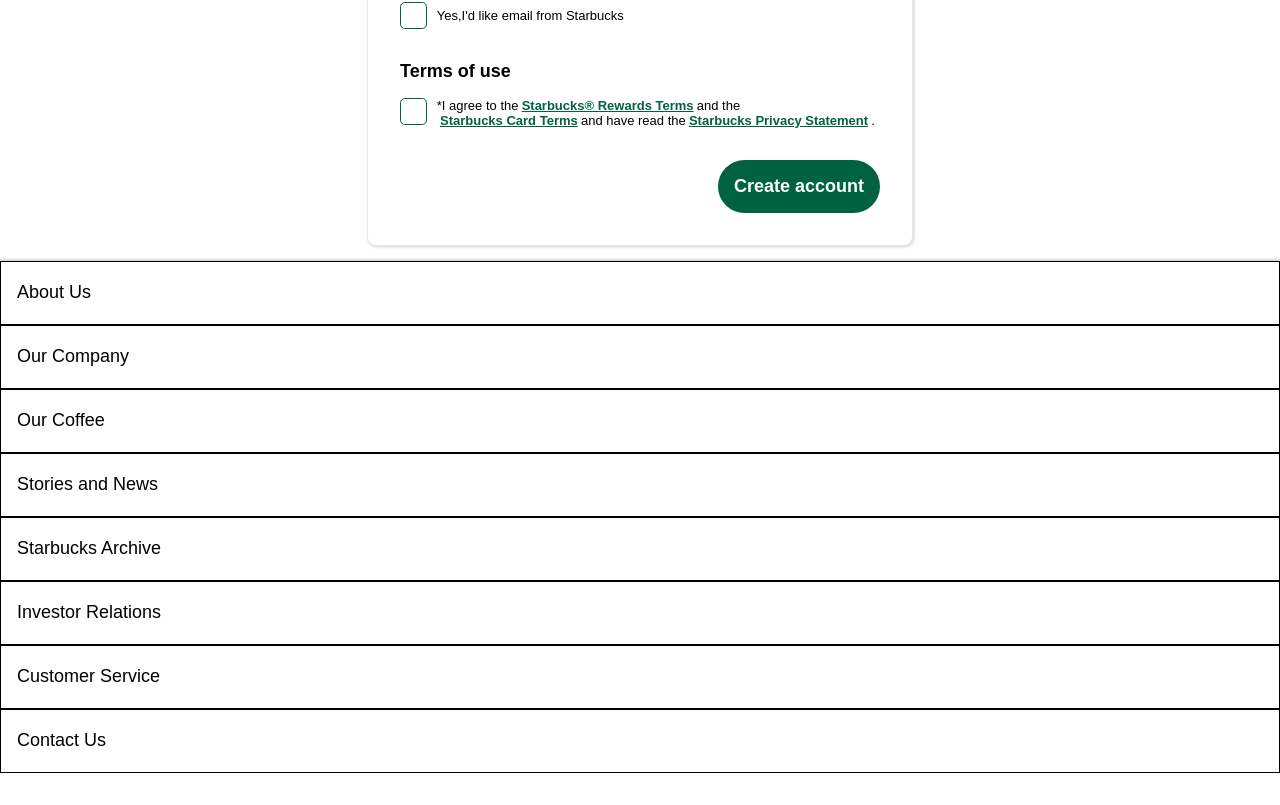
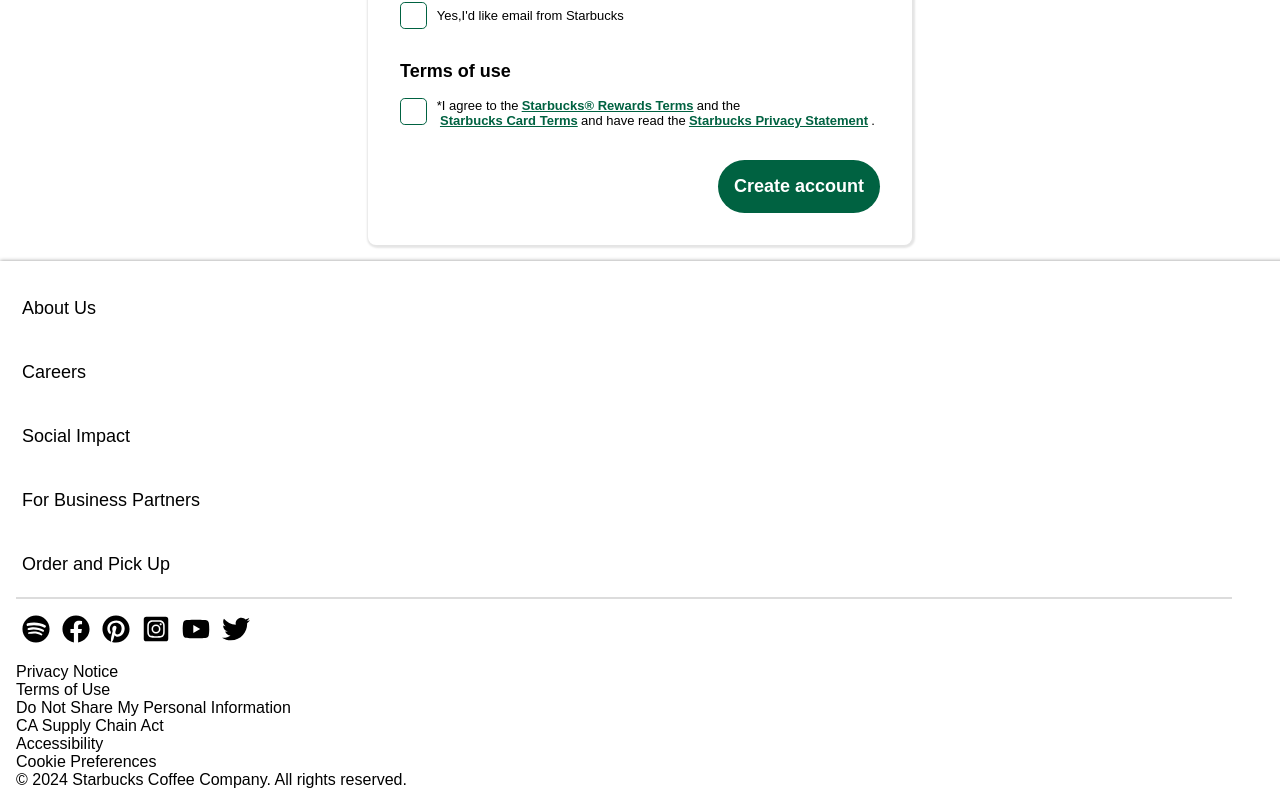
Before and after one commit to ArkadiyAkimov/Starbucks, a Next.js app: page /account/create in a window 1280 px wide. Shown: the part 856-1661 px from the top of the page. Before the commit the page ends 1629 px from the top, so only its background shows below. Built offline with nearby package versions, Linux system fonts and the light colour scheme.

Commit message:
12nth commit

```diff
--- a/src/components/Footer.tsx
+++ b/src/components/Footer.tsx
@@ -1,19 +1,112 @@
+import { useState } from 'react'
 import styles from '../styles/footer.module.scss'
+import { FaSpotify, FaFacebook, FaPinterest, FaInstagramSquare, FaYoutube, FaTwitter  } from "react-icons/fa";
+
+export interface DropDownItem{
+    name:string,
+    link:string
+}
+
+export interface DropDownSection {
+    title:string,
+    items: DropDownItem[]
+}
 
 export default function Footer(){
 
+    const [sections,setSections] = useState([false,false,false,false,false,false,false,false])
+
+    const toggleSection = (index: number) => {
+        setSections(prevSections => {
+          const updatedSections = [...prevSections];
+          updatedSections[index] = !updatedSections[index];
+          return updatedSections;
+        });
+      };
+
+    const dropDownSections = [
+        {title:"About Us",open:false,
+        items:[
+            {name:"Our Company",link:"/"},
+            {name:"Our Coffee",link:"/"},
+            {name:"Stories and News",link:"/"},
+            {name:"Starbucks Archive",link:"/"},
+            {name:"Investor Relations",link:"/"},
+            {name:"Customer Service",link:"/"},
+            {name:"Contact Us",link:"/"}
+        ]},
+        {title:"Careers",open:false,
+        items:[
+            {name:"Culture and Values",link:"/"},
+            {name:"Inclusion, Diversity, and Equity",link:"/"},
+            {name:"College Achievement Plan",link:"/"},
+            {name:"Alumni Community",link:"/"},
+            {name:"U.S. Careers",link:"/"},
+            {name:"International Careers",link:"/"}
+        ]},
+        {title:"Social Impact",open:false,
+        items:[
+            {name:"People",link:"/"},
+            {name:"Planet",link:"/"},
+            {name:"Environmental and Social Impact Reporting",link:"/"}
+        ]},
+        {title:"For Business Partners",open:false,
+        items:[
+            {name:"Landlord Support Center",link:"/"},
+            {name:"Suppliers",link:"/"},
+            {name:"Corporate Gift Card Sales",link:"/"},
+            {name:"Office and Foodservice Coffee",link:"/"}
+        ]},
+        {title:"Order and Pick Up",open:false,
+        items:[
+            {name:"Order on the App",link:"/"},
+            {name:"Order on the Web",link:"/"},
+            {name:"Delivery",link:"/"},
+            {name:"Order and Pick Up Options",link:"/"},
+            {name:"Explore and Find Coffee for Home",link:"/"}
+        ]}
+    ]
+
+
     return (
         <footer className={styles.footer}>
-            <div className={styles.drop_down_section}>
-            <button className={styles.drop_down_title}>About Us</button>
-                <button className={styles.drop_down_item}>Our Company</button>
-                <button className={styles.drop_down_item}>Our Coffee</button>
-                <button className={styles.drop_down_item}>Stories and News</button>
-                <button className={styles.drop_down_item}>Starbucks Archive</button>
-                <button className={styles.drop_down_item}>Investor Relations</button>
-                <button className={styles.drop_down_item}>Customer Service</button>
-                <button className={styles.drop_down_item}>Contact Us</button>
+            <div className={styles.categories}>
+            {
+                dropDownSections.map((dropSection,index) =>
+                <div className={`${styles.drop_down_section} ${sections[index] && styles.drop_down_section_open}`}>
+                    <button className={styles.drop_down_title}
+                    onClick={() => toggleSection(index) }> {dropSection.title} </button>
+                    {dropSection.items.map(dropItem =>
+                        <button className={styles.drop_down_item}> {dropItem.name} </button>)
+                        }
+                </div>)
+            }
             </div>
+
+           <div className={styles.socials}>
+            <button><FaSpotify size={28}/></button>
+
+            <button><FaFacebook size={28}/></button>
+
+            <button><FaPinterest  size={28}/></button>
+
+            <button><FaInstagramSquare size={28}/></button>
+
+            <button><FaYoutube size={28}/></button>
+
+            <button><FaTwitter size={28}/></button>
+
+           </div>
+
+           <div>
+            <div>Privacy Notice</div>
+            <div>Terms of Use</div>
+            <div>Do Not Share My Personal Information</div>
+            <div>CA Supply Chain Act</div>
+            <div>Accessibility</div>
+            <div>Cookie Preferences</div>
+           </div>
+           <div>© 2024 Starbucks Coffee Company. All rights reserved.</div>
         </footer>
     )
 }
--- a/src/styles/footer.module.scss
+++ b/src/styles/footer.module.scss
@@ -2,29 +2,67 @@
     box-shadow: 0px 0px 4px 0px rgba(0, 0, 0, 0.427);
 
     display: flex;
+    flex-direction: column;
     width: 100%;
     height: fit-content;
+    width: 100%;
     min-height: 20vh;
+
+    padding: 1rem;
 }
 
+.categories{
+    display: flex;
+    flex-direction: column;
+    border-bottom: 2px solid gainsboro;
+
+    width: 95%;
+}
 
 .drop_down_section{
     display: flex;
     flex-direction: column;
     width: 100%;
+    height: 4rem;
+
+    overflow: hidden;
+}
+
+.drop_down_section_open{
     height: fit-content;
 }
 
 
 .drop_down_item{
-    border: 1px solid black;
-    height: 4rem;
+    height: 3rem;
+    min-height: 3rem;
     text-align: left;
-    padding-left: 1rem;
-    font-size: large;
+    font-size: medium;
     font-weight: 500;
+    color: rgb(105, 105, 105);
+
 }
 
 .drop_down_title{
     @extend .drop_down_item ;
+    min-height: 4rem;
+    height: 4rem;
+    color: black;
+    font-size: large;
 }
+
+.socials{
+    display: flex;
+    height: 4rem;
+
+}
+
+.socials_item{
+    display: flex;
+    align-items: center;
+    justify-content: center;
+    background-color: black;
+    border-radius: 100%;
+    width: 2rem;
+    height: 2rem;
+}
```
